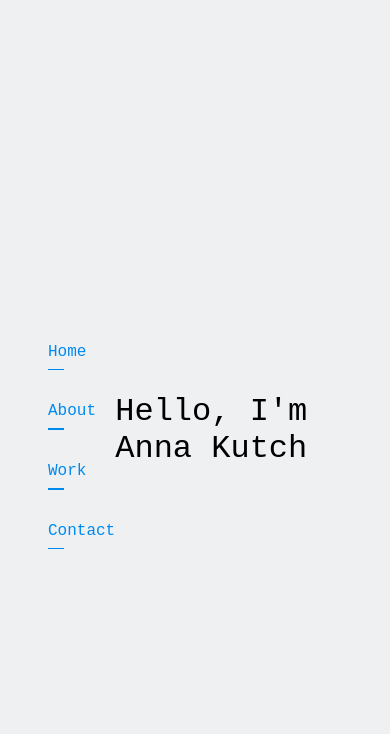
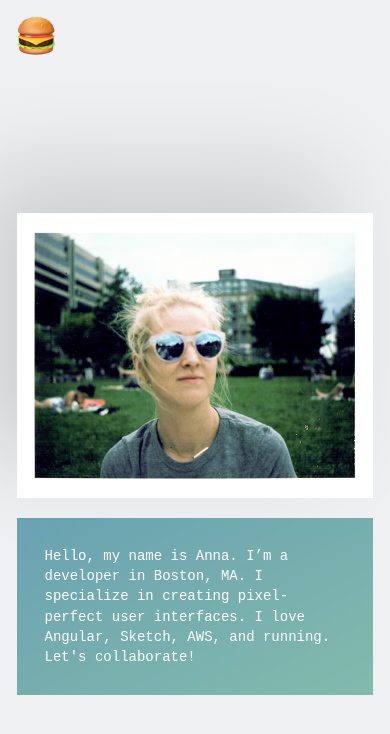
Before and after one commit to akutch/kutch-codes, an Angular app: page /home in a window 390 px wide. Shown: the top 734 px of the page. Built offline with nearby package versions, Linux system fonts and the light colour scheme.

Commit message:
Enhance landing page content, add media queries, create mobile menu placeholder, and add generic font variables

```diff
--- a/src/app/app.component.scss
+++ b/src/app/app.component.scss
@@ -1,10 +1,15 @@
 @import '~styles.scss';
 
 .ak {
-    align-items: center;
     display: flex;
+    flex-direction: column;
     height: 100%;
     justify-content: space-between;
+
+    @media all and ( min-width: 43.75em ) { /* 700px */
+        align-items: center;
+        flex-direction: row;
+    }
 }
 
 .ak-page {
--- a/src/app/contact/contact.component.html
+++ b/src/app/contact/contact.component.html
@@ -1,3 +1,3 @@
 <p>
-  Contact Anna
+  anna@kutch.codes
 </p>
--- a/src/app/landing/landing.component.html
+++ b/src/app/landing/landing.component.html
@@ -1 +1,7 @@
-<h1>Hello, I'm Anna Kutch</h1>
+
+<figure class="ak-image-container">
+    <img class="ak-image" src="../assets/images/anna.png" alt="Anna Kutch"/>
+</figure>
+<caption class="ak-caption">
+    Hello, my name is Anna. I’m a developer in Boston, MA. I specialize in creating pixel-perfect user interfaces. I love Angular, Sketch, AWS, and running. Let's collaborate!
+</caption>
--- a/src/app/landing/landing.component.scss
+++ b/src/app/landing/landing.component.scss
@@ -0,0 +1,35 @@
+@import '~styles.scss';
+
+.ak-image-container {
+    display: flex;
+    justify-content: center;
+}
+
+.ak-image {
+    box-shadow: $ak-transparent-gray -40px -42px 88px;
+    height: 285px;
+    transition: height 200ms;
+
+    @media screen and ( min-width: 62.5em ) { /* 1000px */
+        height: 350px;
+    }
+}
+
+.ak-caption {
+    background: $ak-blue;
+    background: linear-gradient(to bottom right, $ak-light-blue, $ak-teal);
+    color: $ak-white;
+    font-size: $ak-small-font;
+    line-height: $ak-small-line-height;
+    margin: 20px 0 0 0;
+    padding: 2em;
+    position: relative;
+    text-align: left;
+    transition: all 200ms;
+    width: 300px;
+
+    @media screen and ( min-width: 62.5em ) { /* 1000px */
+        margin: -60px 0 0 200px;
+        width: 400px;
+    }
+}
--- a/src/app/nav/nav.component.html
+++ b/src/app/nav/nav.component.html
@@ -1,4 +1,7 @@
 <nav>
+
+  <img class="ak-nav-hamburger" src="../../assets/images/hamburger.png" />
+
   <ul class="ak-nav-items">
     <li routerLink="home" class="ak-nav-item">Home</li>
     <li class="ak-nav-line"></li>
--- a/src/app/nav/nav.component.scss
+++ b/src/app/nav/nav.component.scss
@@ -4,19 +4,37 @@
     flex-grow: 1;
 }
 
+.ak-nav-hamburger {
+    cursor: pointer;
+    display: block;
+    height: 40px;
+    padding: 0.5em 0 0 0.5em;
+
+    @media all and ( min-width: 700px ) {
+        display: none;
+    }
+}
+
 .ak-nav-items {
+    display: none;
+    font-size: $ak-medium-font;
+    line-height: $ak-medium-line-height;
     list-style: none;
+
+    @media all and ( min-width: 700px ) {
+        display: block;
+    }
 }
 
 .ak-nav-item {
+    color: $ak-coral;
     cursor: pointer;
-    color: $ak-blue;
     padding-bottom: 0.5em;
     padding-top: 2em;
 }
 
 .ak-nav-line {
+    background-color: $ak-coral;
     height: 0.10em;
     width: 1em;
-    background-color: $ak-blue;
 }
--- a/src/styles/_global.scss
+++ b/src/styles/_global.scss
@@ -17,3 +17,7 @@ h1 {
 li {
     outline: none;
 }
+
+figure {
+    margin: 0;
+}
--- a/src/styles/_variables.scss
+++ b/src/styles/_variables.scss
@@ -1,2 +1,18 @@
+// regular colors
 $ak-blue:       #008AF0;
+$ak-light-blue: #69A2B2;
+$ak-coral:      #FA8674;
 $ak-light-gray: #EEF0F2;
+$ak-teal:       #83BAAC;
+$ak-white:      #FFFFFF;
+
+// transparent colors
+$ak-transparent-gray: rgba(0, 0, 0, .14);
+
+// font sizes
+$ak-small-font: 0.875em; /* 14px */
+$ak-medium-font: 1em; /* 16px */
+
+// line heights
+$ak-small-line-height: 1.4375; /* 23px */
+$ak-medium-line-height: 1.5625; /* 25px */
```
Also changed, not shown: src/assets/images/anna.png (added), src/assets/images/hamburger.png (added).
